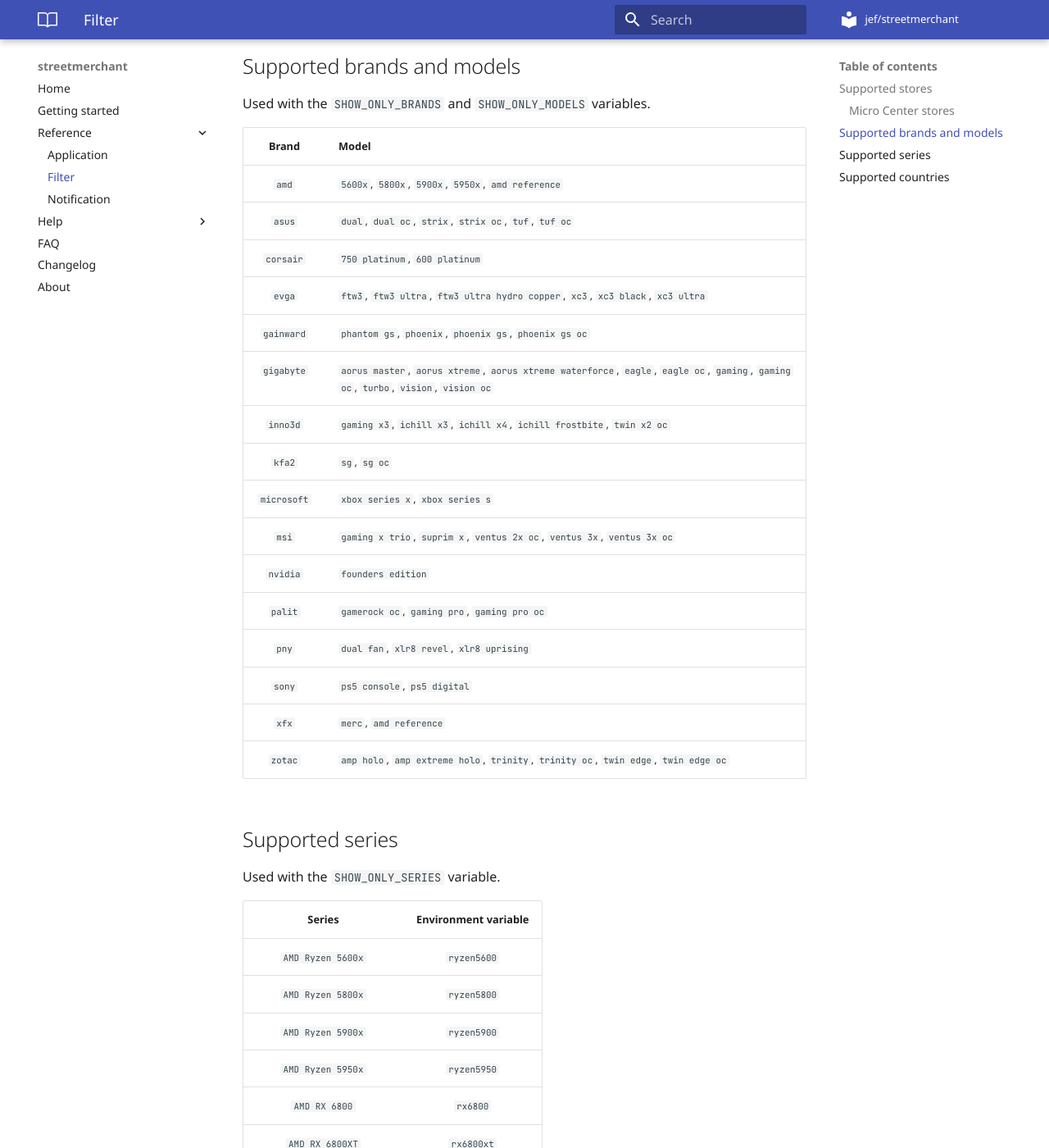
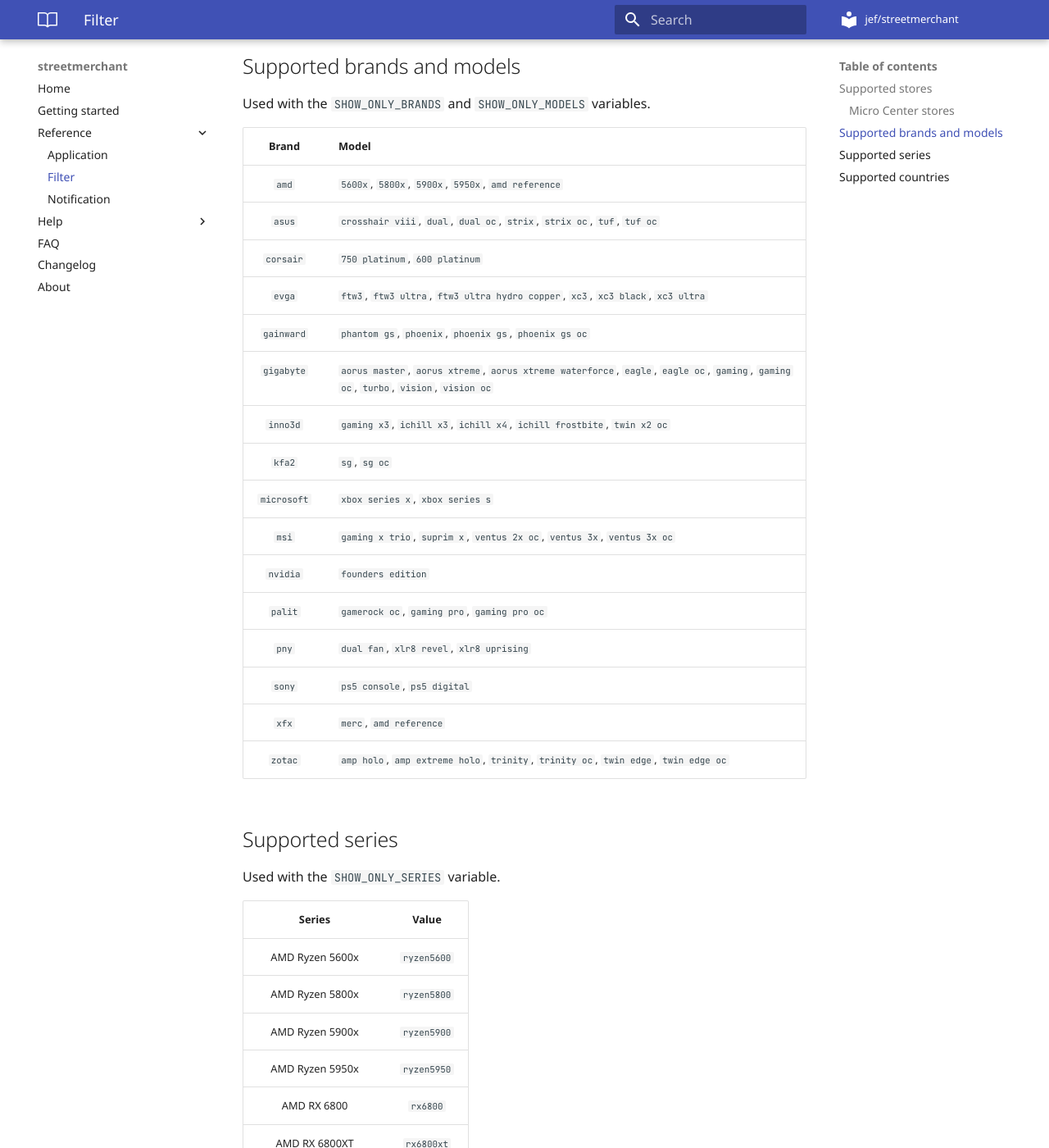
Before and after one commit to jef/streetmerchant, an MkDocs documentation site: the page built from docs/reference/filter.md, in a window 1280 px wide and 1400 px high, scrolled down 7310 px. Shown: the whole window at 82% size. Built offline with MkDocs 1.6.1 and Material for MkDocs 9.7.7, drawn with Linux system fonts in a browser that asks for light colours; comment, search, counter and statistics services are not loaded.

Commit message:
docs: update format for models and countries

```diff
--- a/docs/reference/filter.md
+++ b/docs/reference/filter.md
@@ -139,7 +139,7 @@
 | Brand | Model |
 |:---:|---|
 | `amd` | `5600x`, `5800x`, `5900x`, `5950x`, `amd reference` |
-| `asus` | `dual`, `dual oc`, `strix`, `strix oc`, `tuf`, `tuf oc` |
+| `asus` | `crosshair viii`, `dual`, `dual oc`, `strix`, `strix oc`, `tuf`, `tuf oc` |
 | `corsair` | `750 platinum`, `600 platinum` |
 | `evga` | `ftw3`, `ftw3 ultra`, `ftw3 ultra hydro copper`, `xc3`, `xc3 black`, `xc3 ultra` |
 | `gainward` | `phantom gs`, `phoenix`, `phoenix gs`, `phoenix gs oc` |
@@ -159,25 +159,25 @@
 
 Used with the `SHOW_ONLY_SERIES` variable.
 
-| Series | Environment variable |
+| Series | Value |
 |:---:|:---:|
-| `AMD Ryzen 5600x` | `ryzen5600` |
-| `AMD Ryzen 5800x` | `ryzen5800` |
-| `AMD Ryzen 5900x` | `ryzen5900` |
-| `AMD Ryzen 5950x` | `ryzen5950` |
-| `AMD RX 6800` | `rx6800` |
-| `AMD RX 6800XT` | `rx6800xt` |
-| `AMD RX 6900XT` | `rx6900xt` |
-| `Nvidia RTX 3060 Ti` | `3060ti` |
-| `Nvidia RTX 3070` | `3070` |
-| `Nvidia RTX 3080` | `3080` |
-| `Nvidia RTX 3090` | `3090` |
-| `Corsair SFX PSU` | `sf` |
-| `Crosshair VIII` | `darkhero` |
-| `Sony PS5` | `sonyps5c` |
-| `Sony PS5 Digital Edition` | `sonyps5de` |
-| `Xbox Series S` | `xboxss` |
-| `Xbox Series X` | `xboxsx` |
+| AMD Ryzen 5600x | `ryzen5600` |
+| AMD Ryzen 5800x | `ryzen5800` |
+| AMD Ryzen 5900x | `ryzen5900` |
+| AMD Ryzen 5950x | `ryzen5950` |
+| AMD RX 6800 | `rx6800` |
+| AMD RX 6800XT | `rx6800xt` |
+| AMD RX 6900XT | `rx6900xt` |
+| Nvidia RTX 3060 Ti | `3060ti` |
+| Nvidia RTX 3070 | `3070` |
+| Nvidia RTX 3080 | `3080` |
+| Nvidia RTX 3090 | `3090` |
+| Corsair SFX PSU | `sf` |
+| Crosshair VIII | `darkhero` |
+| Sony PS5 | `sonyps5c` |
+| Sony PS5 Digital Edition | `sonyps5de` |
+| Xbox Series S | `xboxss` |
+| Xbox Series X | `xboxsx` |
 
 ## Supported countries
 
@@ -188,22 +188,22 @@
 
 | Country | 3080 FE | 3090 FE | Test Card | Notes |
 |:---:|:---:|:---:|:---:|:---:|
-| austria | `✔` | `✔` | `✔` | |
-| belgium | `✔` | `✔` | `✔` | |
-| canada | `✔` | `✔` | `✔` | |
-| czechia | `✔` | `✔` | `✔` | |
-| denmark | `✔` | | `✔` | Missing RTX 3090 |
-| finland | `✔` | | `✔` | Missing RTX 3090 |
-| france | `✔` | `✔` | `✔` | |
-| germany | `✔` | `✔` | `✔` | |
-| great_britain | `✔` | `✔` | `✔` | |
-| ireland | `✔` | `✔` | `✔` | |
-| italy | `✔` | `✔` | `✔` | |
-| luxembourg | `✔` | `✔` | `✔` | |
-| netherlands | `✔` | `✔` | `✔` | |
-| norway | `✔` | `✔` | `✔` | |
-| poland | `✔` | `✔` | `✔` | |
-| portugal | `✔` | | | RTX 3080 only |
-| spain | `✔` | `✔` | `✔` | |
-| sweden | `✔` | `✔` | `✔` | |
-| usa | `✔` | `✔` | `✔` | |
+| `austria` | `✔` | `✔` | `✔` | |
+| `belgium` | `✔` | `✔` | `✔` | |
+| `canada` | `✔` | `✔` | `✔` | |
+| `czechia` | `✔` | `✔` | `✔` | |
+| `denmark` | `✔` | | `✔` | Missing RTX 3090 |
+| `finland` | `✔` | | `✔` | Missing RTX 3090 |
+| `france` | `✔` | `✔` | `✔` | |
+| `germany` | `✔` | `✔` | `✔` | |
+| `great_britain` | `✔` | `✔` | `✔` | |
+| `ireland` | `✔` | `✔` | `✔` | |
+| `italy` | `✔` | `✔` | `✔` | |
+| `luxembourg` | `✔` | `✔` | `✔` | |
+| `netherlands` | `✔` | `✔` | `✔` | |
+| `norway` | `✔` | `✔` | `✔` | |
+| `poland` | `✔` | `✔` | `✔` | |
+| `portugal` | `✔` | | | RTX 3080 only |
+| `spain` | `✔` | `✔` | `✔` | |
+| `sweden` | `✔` | `✔` | `✔` | |
+| `usa` | `✔` | `✔` | `✔` | |
```
